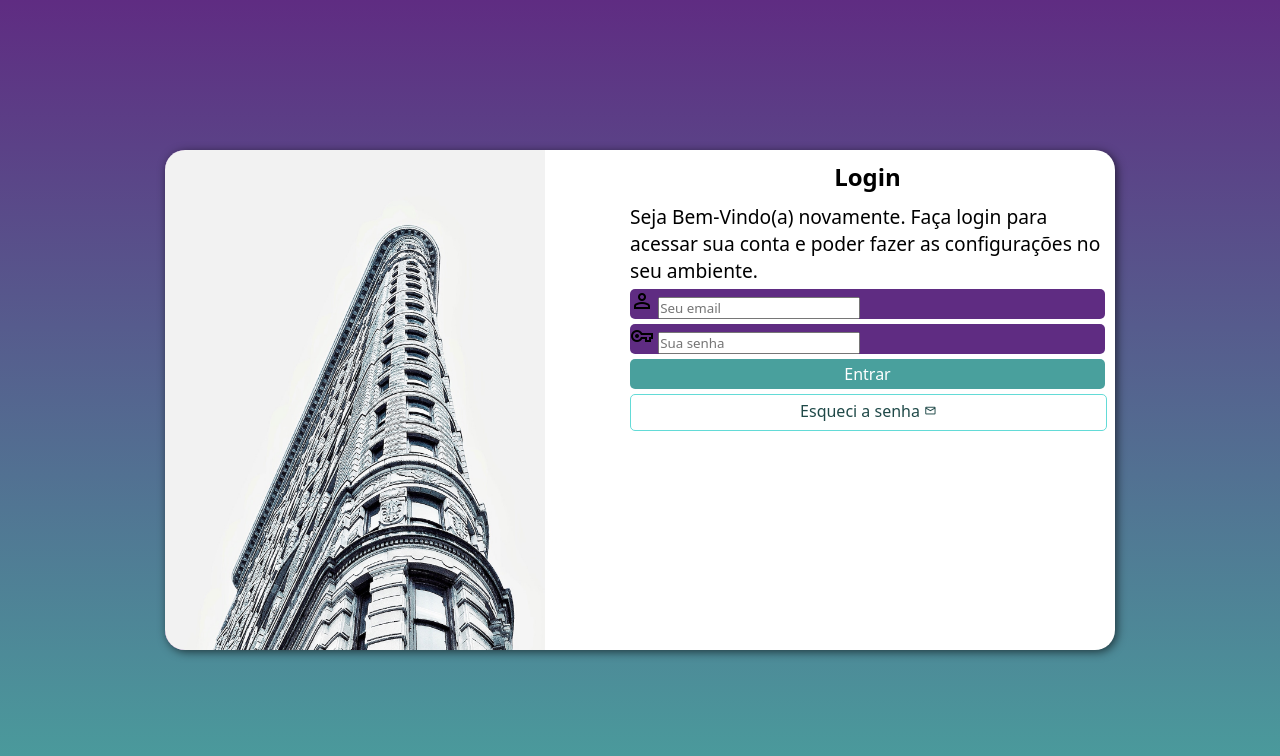
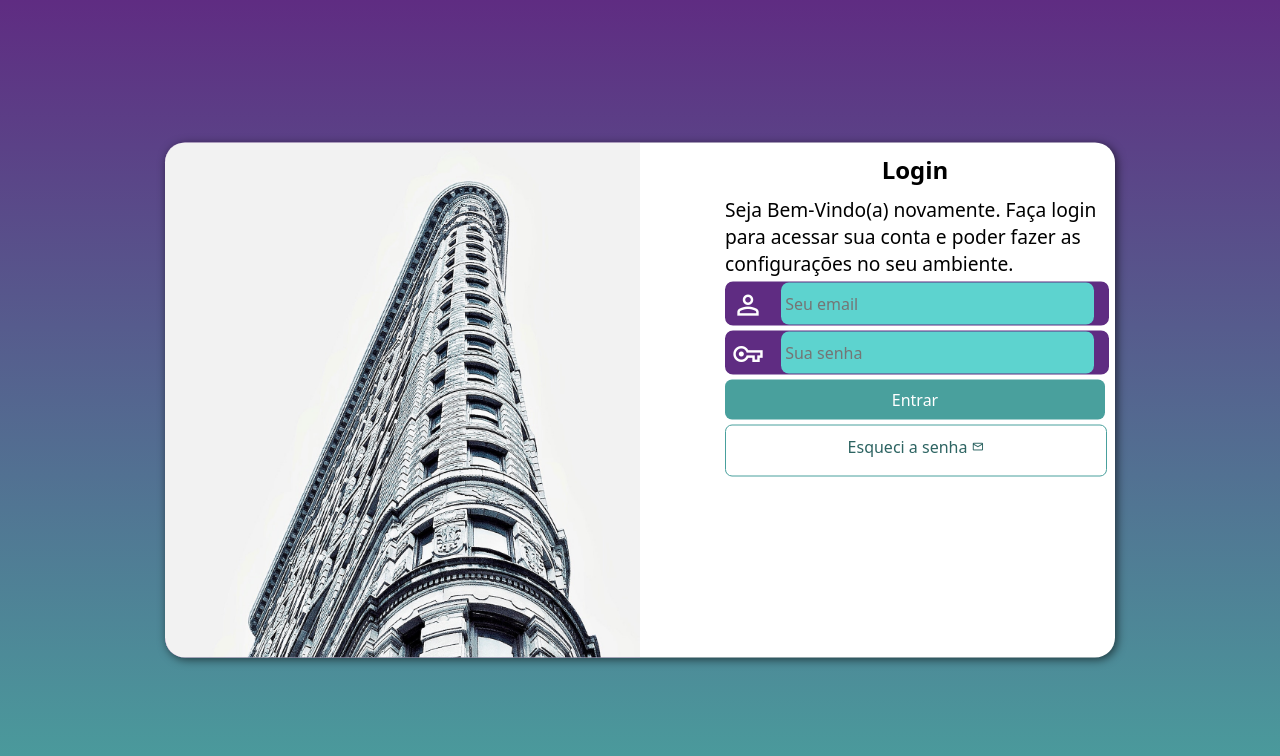
Before and after one commit to renzopereira/Projeto-Login, a plain HTML site: page index.html in a window 1280 px wide. Drawn offline with nearby package versions, Linux system fonts and the light colour scheme.

Commit message:
Atualização

```diff
--- a/estilos/media-query.css
+++ b/estilos/media-query.css
@@ -38,13 +38,17 @@
 
     section#login > div#imagem {
         float: left;
-        width: 40%;
+        width: 50%;
         height: 100%;
     }
 
     section#login > div#formulario {
         float: right;
-        width: 50%;
+        width: 40%;
+    }
+
+    div#formulario > p {
+        font-size: 2em;
     }
 
     div#formulario > p {
--- a/estilos/style.css
+++ b/estilos/style.css
@@ -31,8 +31,8 @@ section#login {
     transform: translate(-50%, -50%);
     overflow: hidden;
     background-color: white;
-    width: 260px;
-    height: 500px;
+    width: 250px;
+    height: 515px;
     border-radius: 20px;
     box-shadow: 2px 2px 10px rgba(0, 0, 0, 0.603);
     transition: width 0.3s, height 0.3s;
@@ -48,7 +48,6 @@ section#login > div#imagem {
 }
 
 section#login > div#formulario {
-    display: block;
     padding: 10px;
 }
 
@@ -58,32 +57,57 @@ div#formulario > h1 {
 }
 
 div#formulario > p {
-    font-size: 0.8em;
+       font-size: 0.8em;
 }
 
 form > div.campo {
     background-color: #5f2c82;
+    border: 2px solid black;
     width: 100%;
     display: block;
-    height: 30px;
-    border-radius: 5px;
+    height: 40px;
+    border: 2px solid #5f2c82;
+    border-radius: 8px;
     margin: 5px 0px;
+
 }
 
 div.campo > label {
     display: none;
 }
 
+div.campo > span {
+    color: white;
+
+    font-size: 2em;
+    width: 40px;
+    padding: 5px;
+}
+
+div.campo > input {
+    background-color: #5dd3cf;
+    font-size: 1em;
+    width: calc(100% - 75px);
+    transform: translateY(-11px);
+    height: 85%;
+    border: 0px;
+    border-radius: 8px;
+    padding: 4px;
+}
+
+div.campo > input:focus-within {
+
+}
+
 form > input[type=submit] {
     display: block;
     font-size: 1em;
     width: 100%;
-    height: 30px;
+    height: 40px;
     background-color: #49a09d;
+    color: white;
     border: none;
-    border-radius: 5px;
-    margin-top: 5px;
-    color: white;
+    border-radius: 7px;
     cursor: pointer;
 }
 
@@ -93,19 +117,17 @@ form > input[type=submit]:hover {
 
 form > a.botao {
     display: block;
+    text-align: center;
     font-size: 1em;
-    text-align: center;
+    width: 100%;
+    height: 40px;
+    padding-top: 10px;
+    margin-top: 5px;
+    background-color: white;
+    color: #2d6462;
+    border: 1px solid #49a09d;
+    border-radius: 7px;
     text-decoration: none;
-    width: 100%;
-    height: 30px;
-    padding-top: 5px;
-    background-color: white;
-    color: #1f4948;
-    border: none;
-    border-radius: 5px;
-    margin-top: 5px;
-    cursor: pointer;
-    border: 1px solid #63dbd7;
 }
 
 form > a.botao:hover {
```
